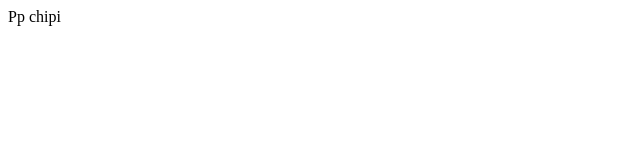
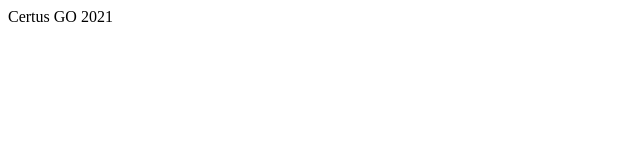
Before and after one commit to dIego2k4/dIego2k4.github.io, a plain HTML site: page index.html in a window 1280 px wide. Shown: the full height of the page, 0-640 px from the left. Drawn offline with Linux system fonts and the light colour scheme.

Commit message:
Update index.html

```diff
--- a/index.html
+++ b/index.html
@@ -4,9 +4,9 @@
     <meta charset="UTF-8">
     <meta http-equiv="X-UA-Compatible" content="IE=edge">
     <meta name="viewport" content="width=device-width, initial-scale=1.0">
-    <title>q rico la mamas pp - Bienvenido</title>
+    <title>Certus GO - Bienvenido</title>
 </head>
 <body>
-    Pp chipi
+    Certus GO 2021
 </body>
 </html>
```
